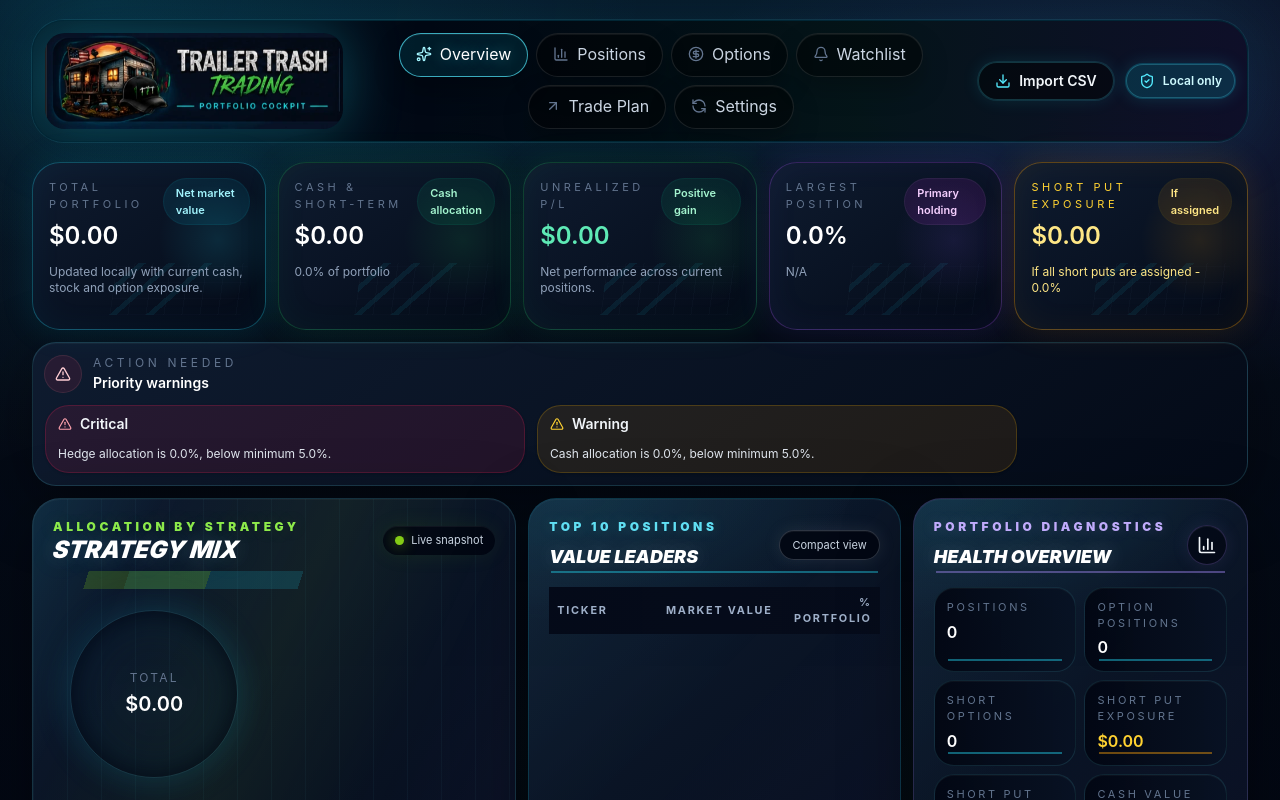
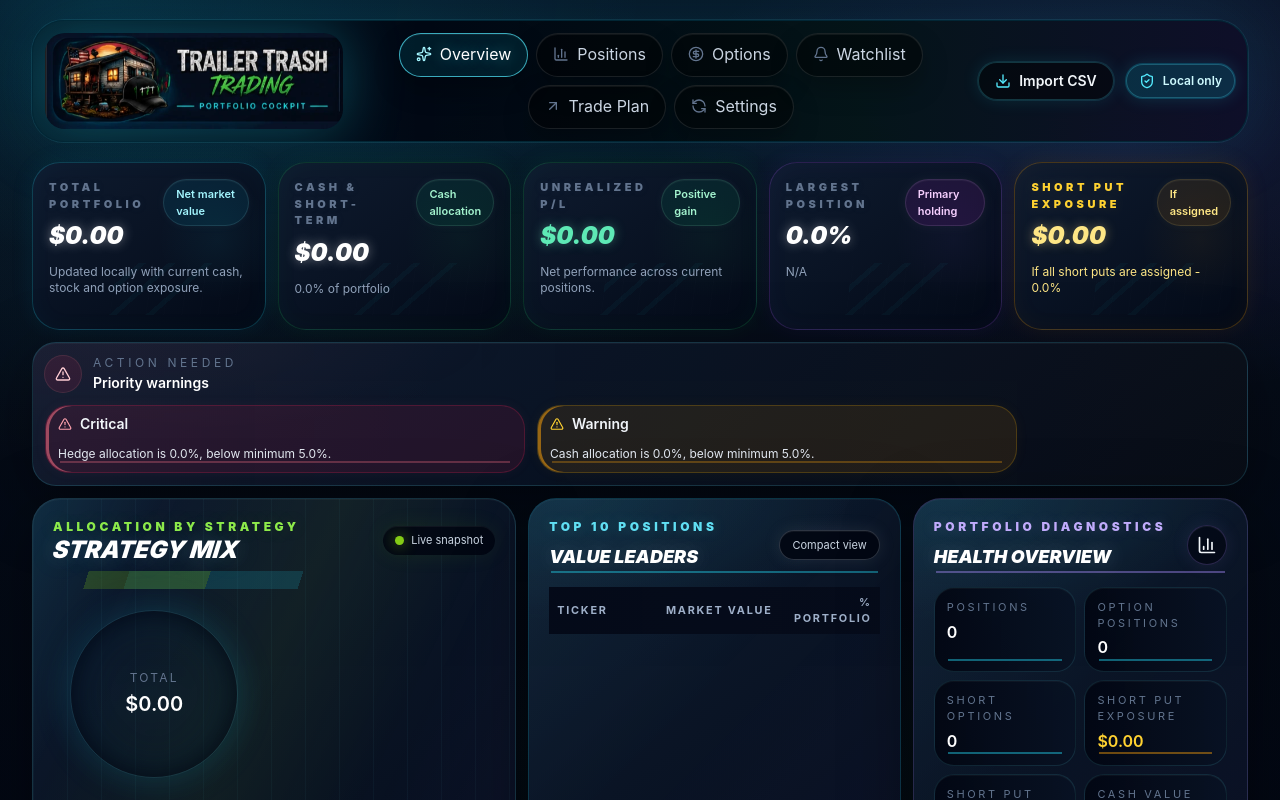
Before and after one commit to bethsbucks/portfolio-dashboard, a React (Vite) app: page / in a window 1280 px wide. Shown: the top 800 px of the page. Built offline with nearby package versions, Linux system fonts and the light colour scheme.

Commit message:
Checkpoint overview top cards tone

```diff
--- a/src/App.jsx
+++ b/src/App.jsx
@@ -715,7 +715,7 @@ function App() {
           {activeTab === 'Overview' && (
             <section className="space-y-3">
               <div className="grid gap-3 xl:grid-cols-[repeat(5,minmax(0,1fr))] items-start">
-                <div className="metric-card metric-card-cyan rounded-[1.75rem] border border-slate-800/90 bg-slate-900/80 p-4 shadow-[0_16px_64px_-36px_rgba(15,23,42,0.75)] ring-1 ring-cyan-400/10">
+                <div className="top-metric-card metric-card metric-card-cyan rounded-[1.75rem] border border-slate-800/90 bg-slate-900/80 p-4 shadow-[0_16px_64px_-36px_rgba(15,23,42,0.75)] ring-1 ring-cyan-400/10">
                   <div className="flex items-start justify-between gap-3">
                     <div>
                       <p className="text-[11px] uppercase tracking-[0.32em] text-slate-500">Total portfolio</p>
@@ -726,7 +726,7 @@ function App() {
                   <p className="mt-3 text-xs text-slate-400">Updated locally with current cash, stock and option exposure.</p>
                 </div>
 
-                <div className="metric-card metric-card-emerald rounded-[1.75rem] border border-slate-800/90 bg-slate-900/80 p-4 shadow-[0_16px_64px_-36px_rgba(15,23,42,0.75)] ring-1 ring-emerald-400/10">
+                <div className="top-metric-card metric-card metric-card-emerald rounded-[1.75rem] border border-slate-800/90 bg-slate-900/80 p-4 shadow-[0_16px_64px_-36px_rgba(15,23,42,0.75)] ring-1 ring-emerald-400/10">
                   <div className="flex items-start justify-between gap-3">
                     <div>
                       <p className="text-[11px] uppercase tracking-[0.32em] text-slate-500">Cash & short-term</p>
@@ -737,7 +737,7 @@ function App() {
                   <p className="mt-3 text-xs text-slate-400">{formatPercent(cashPercent)} of portfolio</p>
                 </div>
 
-                <div className="metric-card metric-card-emerald rounded-[1.75rem] border border-slate-800/90 bg-slate-900/80 p-4 shadow-[0_16px_64px_-36px_rgba(15,23,42,0.75)] ring-1 ring-slate-800/60">
+                <div className="top-metric-card metric-card metric-card-emerald rounded-[1.75rem] border border-slate-800/90 bg-slate-900/80 p-4 shadow-[0_16px_64px_-36px_rgba(15,23,42,0.75)] ring-1 ring-slate-800/60">
                   <div className="flex items-start justify-between gap-3">
                     <div>
                       <p className="text-[11px] uppercase tracking-[0.32em] text-slate-500">Unrealized P/L</p>
@@ -750,7 +750,7 @@ function App() {
                   <p className="mt-3 text-xs text-slate-400">Net performance across current positions.</p>
                 </div>
 
-                <div className="metric-card metric-card-violet rounded-[1.75rem] border border-slate-800/90 bg-slate-900/80 p-4 shadow-[0_16px_64px_-36px_rgba(15,23,42,0.75)] ring-1 ring-fuchsia-400/10">
+                <div className="top-metric-card metric-card metric-card-violet rounded-[1.75rem] border border-slate-800/90 bg-slate-900/80 p-4 shadow-[0_16px_64px_-36px_rgba(15,23,42,0.75)] ring-1 ring-fuchsia-400/10">
                   <div className="flex items-start justify-between gap-3">
                     <div>
                       <p className="text-[11px] uppercase tracking-[0.32em] text-slate-500">Largest position</p>
@@ -761,7 +761,7 @@ function App() {
                   <p className="mt-3 text-xs text-slate-400">{largestPositionLabel}</p>
                 </div>
 
-                <div className="metric-card metric-card-amber rounded-[1.75rem] border border-slate-800/90 bg-slate-900/80 p-4 shadow-[0_16px_64px_-36px_rgba(15,23,42,0.75)] ring-1 ring-amber-400/10">
+                <div className="top-metric-card metric-card metric-card-amber rounded-[1.75rem] border border-slate-800/90 bg-slate-900/80 p-4 shadow-[0_16px_64px_-36px_rgba(15,23,42,0.75)] ring-1 ring-amber-400/10">
                   <div className="flex items-start justify-between gap-3">
                     <div>
                       <p className="text-[11px] uppercase tracking-[0.32em] text-amber-300">Short Put Exposure</p>
@@ -774,7 +774,7 @@ function App() {
               </div>
 
               {/* Full-width Action Needed panel placed under top summary cards */}
-              <div className="mt-3 rounded-[1.5rem] border border-slate-800/90 bg-slate-900/80 p-3 shadow-[0_10px_40px_-20px_rgba(15,23,42,0.7)] ring-1 ring-slate-800/60">
+              <div className="action-needed-card mt-3 rounded-[1.5rem] border border-slate-800/90 bg-slate-900/80 p-3 shadow-[0_10px_40px_-20px_rgba(15,23,42,0.7)] ring-1 ring-slate-800/60">
                 <div className="mb-3 flex items-center justify-between">
                   <div className="flex items-center gap-3">
                     <div className="flex h-9 w-9 items-center justify-center rounded-3xl bg-rose-500/10 text-rose-200 ring-1 ring-rose-400/20">
@@ -789,7 +789,7 @@ function App() {
                 <div className="flex flex-wrap gap-3">
                   {displayWarnings.length ? (
                     displayWarnings.map((warning) => (
-                      <div key={warning.message} className={`flex-1 min-w-[220px] max-w-[480px] rounded-3xl border px-3 py-2 text-sm shadow-sm ${warning.type === 'danger' ? 'border-rose-500/20 bg-rose-500/10 text-rose-100' : 'border-amber-400/20 bg-amber-500/10 text-amber-100'}`}>
+                      <div key={warning.message} className={`warning-tile flex-1 min-w-[220px] max-w-[480px] rounded-3xl border px-3 py-2 text-sm shadow-sm ${warning.type === 'danger' ? 'border-rose-500/20 bg-rose-500/10 text-rose-100' : 'border-amber-400/20 bg-amber-500/10 text-amber-100'}`} style={{ '--tile-color': warning.type === 'danger' ? '#fb7185' : '#f59e0b' }}>
                         <div className="inline-flex items-center gap-2 font-semibold text-slate-100">
                           <AlertTriangle className={`h-3.5 w-3.5 ${warning.type === 'danger' ? 'text-rose-300' : 'text-amber-300'}`} />
                           {warning.type === 'danger' ? 'Critical' : 'Warning'}
--- a/src/index.css
+++ b/src/index.css
@@ -114,13 +114,13 @@ select {
 .metric-card::before {
   background:
     linear-gradient(135deg, transparent 0 12%, currentColor 12% 16%, transparent 16% 28%, currentColor 28% 32%, transparent 32% 48%, currentColor 48% 52%, transparent 52%),
-    repeating-linear-gradient(90deg, rgba(148, 163, 184, 0.18) 0 1px, transparent 1px 18px),
-    repeating-linear-gradient(0deg, rgba(148, 163, 184, 0.12) 0 1px, transparent 1px 16px);
+    repeating-linear-gradient(90deg, rgba(148, 163, 184, 0.12) 0 1px, transparent 1px 18px),
+    repeating-linear-gradient(0deg, rgba(148, 163, 184, 0.08) 0 1px, transparent 1px 16px);
   bottom: 14px;
-  color: rgba(34, 211, 238, 0.45);
+  color: rgba(34, 211, 238, 0.32);
   content: "";
   height: 52px;
-  opacity: 0.18;
+  opacity: 0.12;
   pointer-events: none;
   position: absolute;
   right: 20px;
@@ -131,7 +131,7 @@ select {
 .metric-card::after {
   content: "";
   height: 118px;
-  opacity: 0.2;
+  opacity: 0.12;
   pointer-events: none;
   position: absolute;
   right: -28px;
@@ -141,42 +141,101 @@ select {
 
 .metric-card-cyan {
   color: rgba(34, 211, 238, 0.52);
-  border-color: rgba(34, 211, 238, 0.32) !important;
-  box-shadow: 0 0 34px rgba(6, 182, 212, 0.12), inset 0 0 34px rgba(6, 182, 212, 0.05) !important;
+  border-color: rgba(34, 211, 238, 0.24) !important;
+  box-shadow: 0 0 24px rgba(6, 182, 212, 0.08), inset 0 0 24px rgba(6, 182, 212, 0.035) !important;
 }
 
 .metric-card-cyan::after {
-  background: radial-gradient(circle, rgba(34, 211, 238, 0.65), transparent 62%);
+  background: radial-gradient(circle, rgba(34, 211, 238, 0.44), transparent 62%);
 }
 
 .metric-card-emerald {
   color: rgba(34, 197, 94, 0.5);
-  border-color: rgba(34, 197, 94, 0.26) !important;
-  box-shadow: 0 0 34px rgba(34, 197, 94, 0.1), inset 0 0 34px rgba(34, 197, 94, 0.05) !important;
+  border-color: rgba(34, 197, 94, 0.2) !important;
+  box-shadow: 0 0 24px rgba(34, 197, 94, 0.07), inset 0 0 24px rgba(34, 197, 94, 0.035) !important;
 }
 
 .metric-card-emerald::after {
-  background: radial-gradient(circle, rgba(34, 197, 94, 0.58), transparent 62%);
+  background: radial-gradient(circle, rgba(34, 197, 94, 0.4), transparent 62%);
 }
 
 .metric-card-violet {
   color: rgba(168, 85, 247, 0.52);
-  border-color: rgba(168, 85, 247, 0.28) !important;
-  box-shadow: 0 0 34px rgba(139, 92, 246, 0.11), inset 0 0 34px rgba(139, 92, 246, 0.05) !important;
+  border-color: rgba(168, 85, 247, 0.21) !important;
+  box-shadow: 0 0 24px rgba(139, 92, 246, 0.075), inset 0 0 24px rgba(139, 92, 246, 0.035) !important;
 }
 
 .metric-card-violet::after {
-  background: radial-gradient(circle, rgba(139, 92, 246, 0.58), transparent 62%);
+  background: radial-gradient(circle, rgba(139, 92, 246, 0.4), transparent 62%);
 }
 
 .metric-card-amber {
   color: rgba(245, 158, 11, 0.54);
-  border-color: rgba(245, 158, 11, 0.36) !important;
-  box-shadow: 0 0 34px rgba(245, 158, 11, 0.12), inset 0 0 34px rgba(245, 158, 11, 0.06) !important;
+  border-color: rgba(245, 158, 11, 0.26) !important;
+  box-shadow: 0 0 24px rgba(245, 158, 11, 0.08), inset 0 0 24px rgba(245, 158, 11, 0.04) !important;
 }
 
 .metric-card-amber::after {
-  background: radial-gradient(circle, rgba(245, 158, 11, 0.62), transparent 62%);
+  background: radial-gradient(circle, rgba(245, 158, 11, 0.42), transparent 62%);
+}
+
+.top-metric-card {
+  isolation: isolate;
+}
+
+.top-metric-card h2 {
+  font-style: italic;
+  font-weight: 900;
+  letter-spacing: 0;
+  text-shadow: 0 0 10px rgba(255, 255, 255, 0.06), 0 0 12px color-mix(in srgb, currentColor 38%, transparent);
+}
+
+.top-metric-card p:first-child {
+  font-weight: 900;
+  text-shadow: 0 0 10px color-mix(in srgb, currentColor 10%, transparent);
+}
+
+.top-metric-card [class*="rounded-3xl"] {
+  border: 1px solid color-mix(in srgb, currentColor 12%, transparent);
+  box-shadow: 0 0 10px color-mix(in srgb, currentColor 5%, transparent), inset 0 1px 0 rgba(255, 255, 255, 0.04);
+}
+
+.action-needed-card {
+  overflow: hidden;
+  position: relative;
+}
+
+.action-needed-card::before {
+  background:
+    radial-gradient(560px 130px at 8% 0%, rgba(251, 113, 133, 0.07), transparent 68%),
+    linear-gradient(90deg, rgba(251, 113, 133, 0.045), transparent 34%, rgba(245, 158, 11, 0.045));
+  content: "";
+  inset: 0;
+  opacity: 0.58;
+  pointer-events: none;
+  position: absolute;
+}
+
+.action-needed-card > * {
+  position: relative;
+  z-index: 1;
+}
+
+.warning-tile {
+  box-shadow: inset 3px 0 0 color-mix(in srgb, var(--tile-color) 56%, transparent), 0 0 14px color-mix(in srgb, var(--tile-color) 5%, transparent);
+  overflow: hidden;
+  position: relative;
+}
+
+.warning-tile::after {
+  background: var(--tile-color);
+  bottom: 0.55rem;
+  content: "";
+  height: 2px;
+  left: 0.85rem;
+  opacity: 0.3;
+  position: absolute;
+  right: 0.85rem;
 }
 
 .allocation-card {
```
